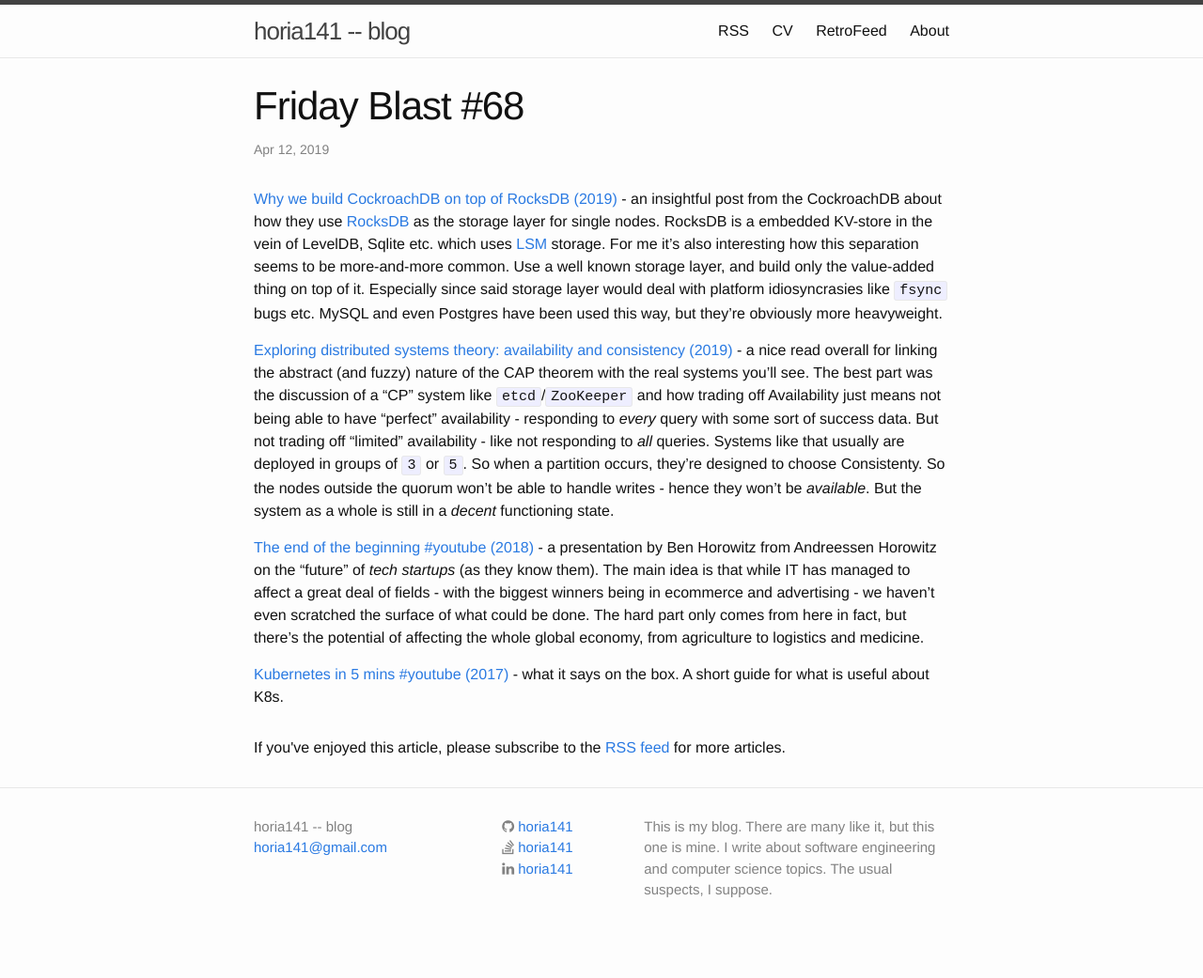
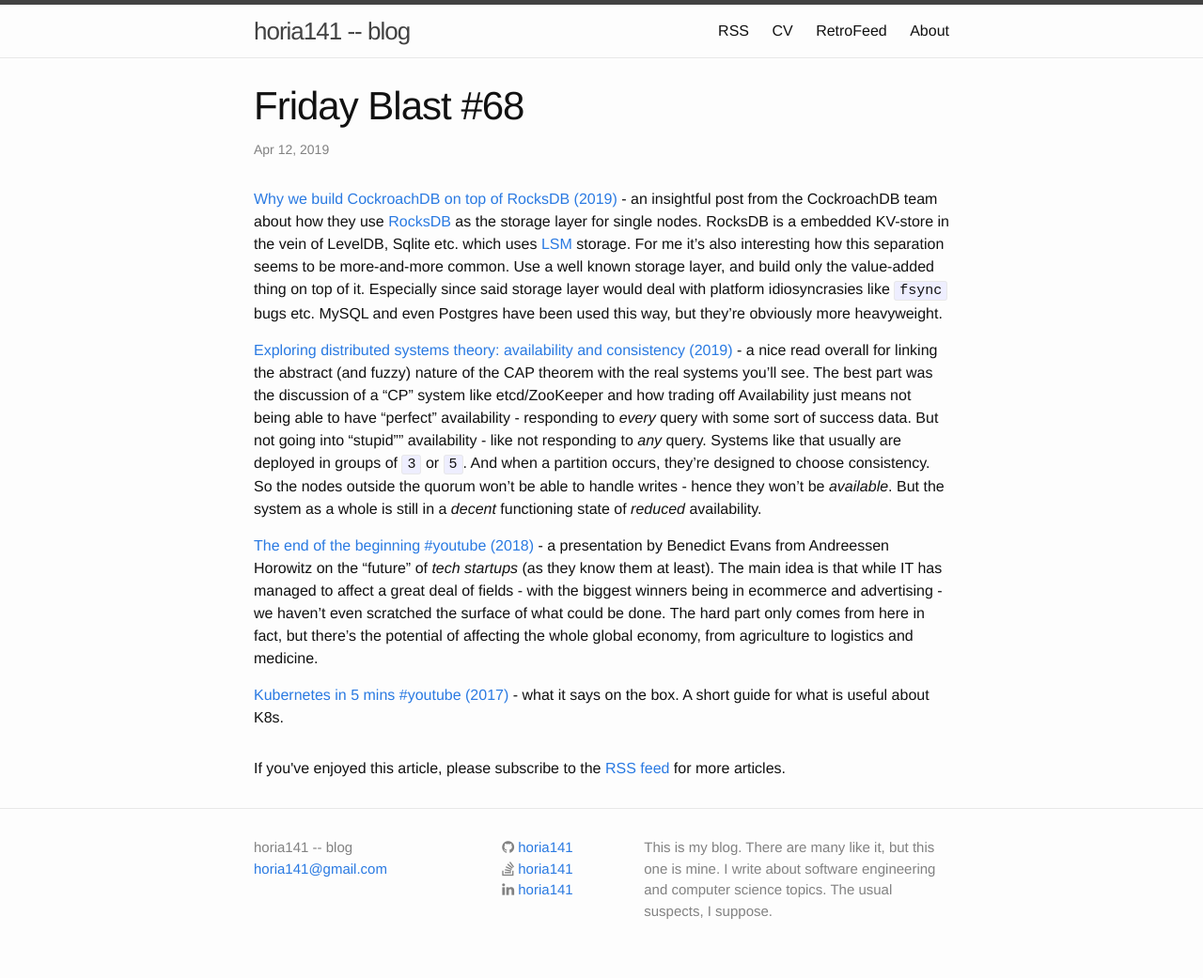
Before and after one commit to horia141/horia141.github.io, a Jekyll site: the page built from _posts/2019-04-12-friday-blast-68.md, in a window 1280 px wide. Shown: the whole page at 94% size. Built offline with Jekyll 4.4.1, drawn with Linux system fonts in a browser that asks for light colours; comment, search, counter and statistics services are not loaded; before the commit the page ends 1019 px from its top, so only the background shows below that.

Commit message:
Fix typos

```diff
--- a/_posts/2019-04-12-friday-blast-68.md
+++ b/_posts/2019-04-12-friday-blast-68.md
@@ -8,10 +8,10 @@ comments: true
 math: true
 title: 'Friday Blast #68'
 ---
-[Why we build CockroachDB on top of RocksDB (2019)](https://www.cockroachlabs.com/blog/cockroachdb-on-rocksd/) - an insightful post from the CockroachDB about how they use [RocksDB](https://rocksdb.org/) as the storage layer for single nodes. RocksDB is a embedded KV-store in the vein of LevelDB, Sqlite etc. which uses [LSM](https://en.wikipedia.org/wiki/Log-structured_merge-tree) storage. For me it's also interesting how this separation seems to be more-and-more common. Use a well known storage layer, and build only the value-added thing on top of it. Especially since said storage layer would deal with platform idiosyncrasies like `fsync` bugs etc. MySQL and even Postgres have been used this way, but they're obviously more heavyweight.
+[Why we build CockroachDB on top of RocksDB (2019)](https://www.cockroachlabs.com/blog/cockroachdb-on-rocksd/) - an insightful post from the CockroachDB team about how they use [RocksDB](https://rocksdb.org/) as the storage layer for single nodes. RocksDB is a embedded KV-store in the vein of LevelDB, Sqlite etc. which uses [LSM](https://en.wikipedia.org/wiki/Log-structured_merge-tree) storage. For me it's also interesting how this separation seems to be more-and-more common. Use a well known storage layer, and build only the value-added thing on top of it. Especially since said storage layer would deal with platform idiosyncrasies like `fsync` bugs etc. MySQL and even Postgres have been used this way, but they're obviously more heavyweight.
 
-[Exploring distributed systems theory: availability and consistency (2019)](https://hackernoon.com/exploring-distributed-system-theory-availability-and-consistency-e8c59e0875cd) - a nice read overall for linking the abstract (and fuzzy) nature of the CAP theorem with the real systems you'll see. The best part was the discussion of a "CP" system like `etcd`/`ZooKeeper` and how trading off Availability just means not being able to have "perfect" availability - responding to _every_ query with some sort of success data. But not trading off "limited" availability - like not responding to _all_ queries. Systems like that usually are deployed in groups of `3` or `5`. So when a partition occurs, they're designed to choose Consistenty. So the nodes outside the quorum won't be able to handle writes - hence they won't be _available_. But the system as a whole is still in a _decent_ functioning state.
+[Exploring distributed systems theory: availability and consistency (2019)](https://hackernoon.com/exploring-distributed-system-theory-availability-and-consistency-e8c59e0875cd) - a nice read overall for linking the abstract (and fuzzy) nature of the CAP theorem with the real systems you'll see. The best part was the discussion of a "CP" system like etcd/ZooKeeper and how trading off Availability just means not being able to have "perfect" availability - responding to _every_ query with some sort of success data. But not going into "stupid"" availability - like not responding to _any_ query. Systems like that usually are deployed in groups of `3` or `5`. And when a partition occurs, they're designed to choose consistency. So the nodes outside the quorum won't be able to handle writes - hence they won't be _available_. But the system as a whole is still in a _decent_ functioning state of _reduced_ availability.
 
-[The end of the beginning #youtube (2018)](https://www.youtube.com/watch?time_continue=7&v=RF5VIwDYIJk) - a presentation by Ben Horowitz from Andreessen Horowitz on the "future" of _tech startups_ (as they know them). The main idea is that while IT has managed to affect a great deal of fields - with the biggest winners being in ecommerce and advertising - we haven't even scratched the surface of what could be done. The hard part only comes from here in fact, but there's the potential of affecting the whole global economy, from agriculture to logistics and medicine.
+[The end of the beginning #youtube (2018)](https://www.youtube.com/watch?time_continue=7&v=RF5VIwDYIJk) - a presentation by Benedict Evans from Andreessen Horowitz on the "future" of _tech startups_ (as they know them at least). The main idea is that while IT has managed to affect a great deal of fields - with the biggest winners being in ecommerce and advertising - we haven't even scratched the surface of what could be done. The hard part only comes from here in fact, but there's the potential of affecting the whole global economy, from agriculture to logistics and medicine.
 
 [Kubernetes in 5 mins #youtube (2017)](https://www.youtube.com/watch?v=PH-2FfFD2PU) - what it says on the box. A short guide for what is useful about K8s.
```
